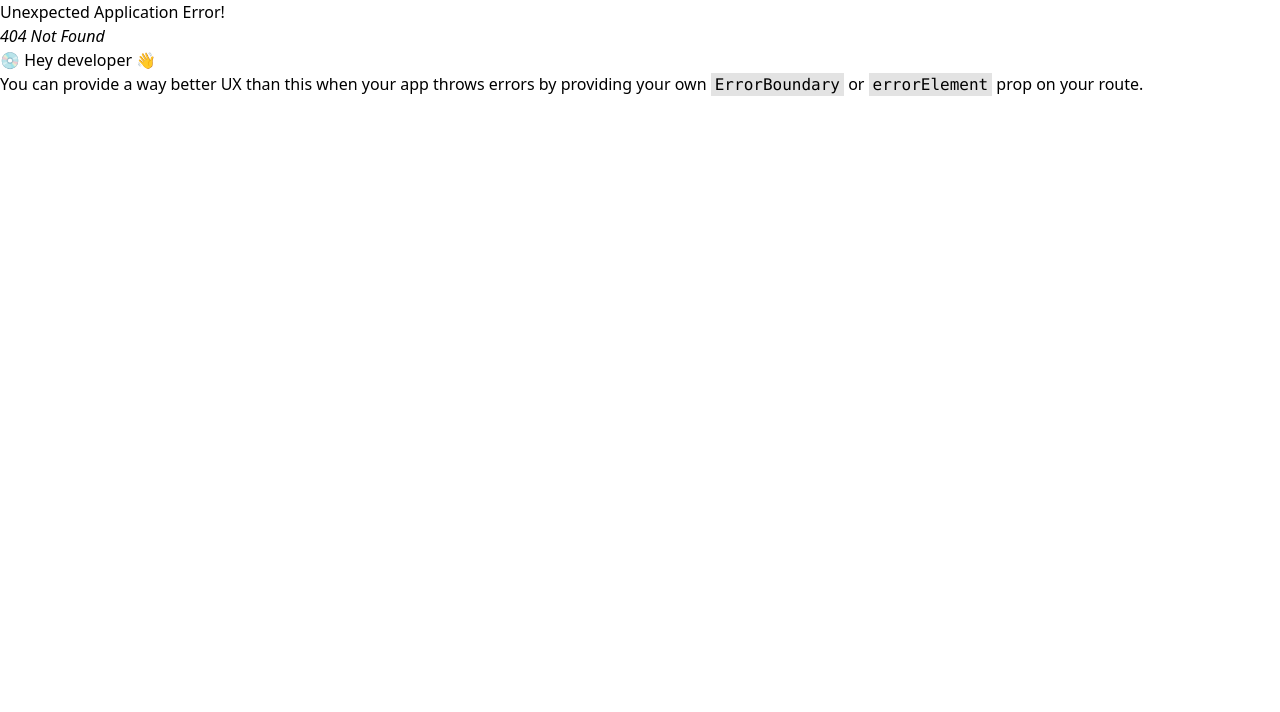
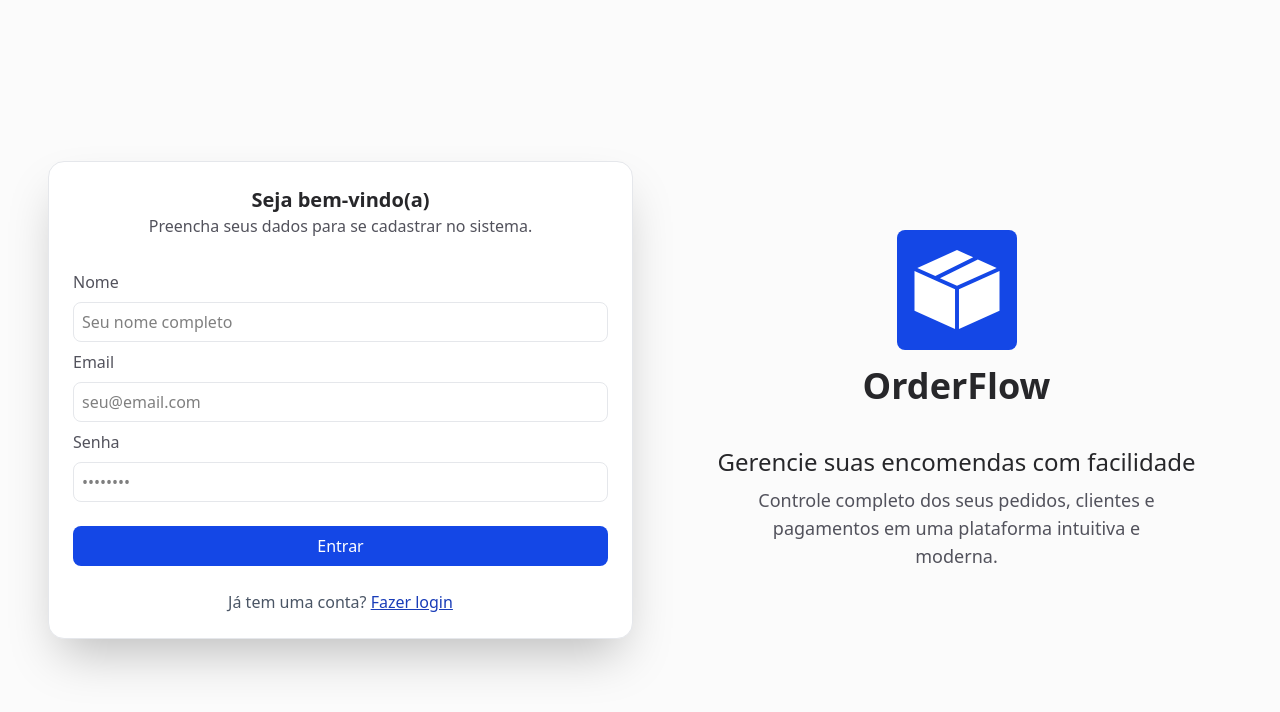
Before and after one commit to MariaJuliaAS/controleEncomendas, a React (Vite) app in the folder frontend/: page /register in a window 1280 px wide. Before the commit this address had no page. Shown: the top 712 px of the page. Built offline with nearby package versions, Linux system fonts and the light colour scheme.

Commit message:
Página estática de cadastro

```diff
--- a/frontend/src/pages/login/index.tsx
+++ b/frontend/src/pages/login/index.tsx
@@ -1,4 +1,5 @@
 import { GiCardboardBoxClosed } from "react-icons/gi";
+import { Link } from "react-router-dom";
 
 export function Login() {
     return (
@@ -37,7 +38,7 @@ export function Login() {
                             type="password" />
                         <button className="my-6 bg-blue-700 rounded-lg h-10 text-white font-medium transition-all hover:scale-103 cursor-pointer">Entrar</button>
                     </form>
-                    <p className="text-center text-gray-600">Não tem uma conta? <span className="underline text-blue-800 cursor-pointer">Criar conta</span></p>
+                    <p className="text-center text-gray-600">Não tem uma conta? <Link to="/register" className="underline text-blue-800 cursor-pointer">Criar conta</Link></p>
                 </section>
             </main>
         </div>
--- /dev/null
+++ b/frontend/src/pages/register/index.tsx
@@ -0,0 +1,51 @@
+import { GiCardboardBoxClosed } from "react-icons/gi";
+import { Link } from "react-router-dom";
+
+export function Register() {
+    return (
+        <div className="w-full h-screen bg-zinc-300/10 flex items-center justify-center">
+            <main className="w-full max-w-7xl flex gap-12 p-12 lg:flex-row flex-col">
+
+                <section className="flex flex-1 flex-col p-6 bg-white rounded-2xl border-gray-200 border shadow-2xl">
+                    <header className="flex flex-col items-center justify-center mb-6">
+                        <h1 className="font-bold lg:text-xl text-lg text-zinc-800">Seja bem-vindo{'('}a{')'}</h1>
+                        <p className="text-zinc-600 text-center sm:text-base text-sm">Preencha seus dados para se cadastrar no sistema.</p>
+                    </header>
+
+                    <form className="flex flex-col">
+                        <label className="text-zinc-600 font-medium my-2">Nome</label>
+                        <input
+                            className="border border-gray-200 rounded-lg px-2 h-10 outline-none focus:border-gray-400"
+                            placeholder="Seu nome completo"
+                            type="text" />
+                        <label className="text-zinc-600 font-medium my-2">Email</label>
+                        <input
+                            className="border border-gray-200 rounded-lg px-2 h-10 outline-none focus:border-gray-400"
+                            placeholder="seu@email.com"
+                            type="text" />
+                        <label className="text-zinc-600 font-medium my-2">Senha</label>
+                        <input
+                            className="border border-gray-200 rounded-lg px-2 h-10 outline-none focus:border-gray-400"
+                            placeholder="••••••••"
+                            type="password" />
+                        <button className="my-6 bg-blue-700 rounded-lg h-10 text-white font-medium transition-all hover:scale-103 cursor-pointer">Entrar</button>
+                    </form>
+                    <p className="text-center text-gray-600">Já tem uma conta? <Link to="/login" className="underline text-blue-800 cursor-pointer">Fazer login</Link></p>
+                </section>
+                <section className="flex flex-1 items-center justify-center flex-col p-2 lg:mt-0 mt-28 ">
+                    <header className="flex flex-col mb-4 items-center gap-4">
+                        <div className="bg-blue-700 rounded-lg p-1">
+                            <GiCardboardBoxClosed color="#fff" className="md:size-28 sm:size-20 size-14" />
+                        </div>
+                        <h1 className="font-bold lg:text-4xl md:text-3xl text-2xl text-zinc-800">OrderFlow</h1>
+                    </header>
+
+                    <div className="mt-6 flex flex-col items-center justify-center">
+                        <h2 className="lg:text-2xl md:text-xl text-lg text-zinc-800 font-medium mb-2 text-center">Gerencie suas encomendas com facilidade</h2>
+                        <p className="text-zinc-600 lg:text-lg text-base max-w-10/12 text-center">Controle completo dos seus pedidos, clientes e pagamentos em uma plataforma intuitiva e moderna.</p>
+                    </div>
+                </section>
+            </main>
+        </div>
+    )
+}
--- a/frontend/src/routes/routes.tsx
+++ b/frontend/src/routes/routes.tsx
@@ -1,11 +1,16 @@
 import { createBrowserRouter } from "react-router-dom";
 import { Login } from "../pages/login";
+import { Register } from "../pages/register";
 
 
 const router = createBrowserRouter([
     {
         element: <Login />,
         path: "/login"
+    },
+    {
+        element: <Register />,
+        path: "/register"
     }
 ])
 
```
